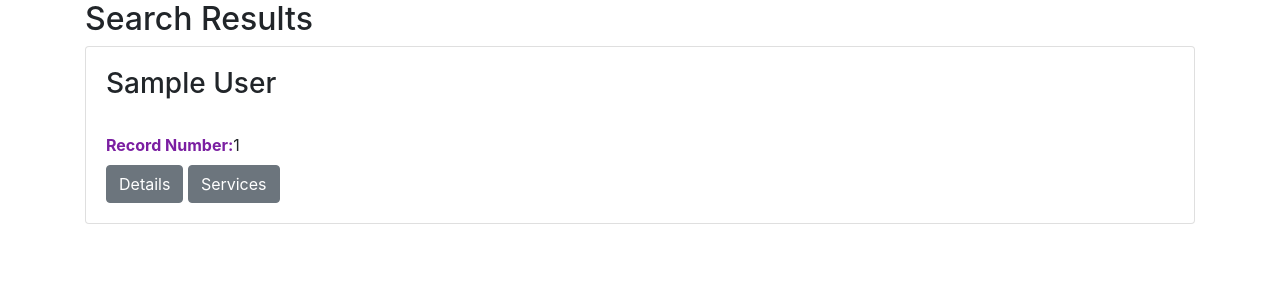
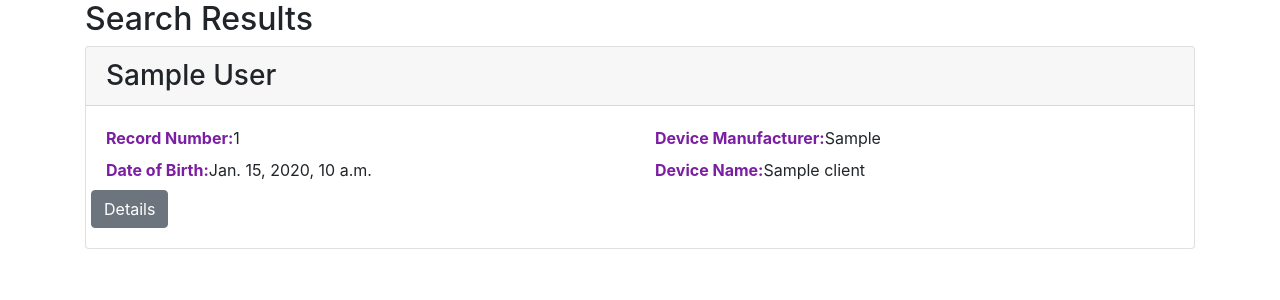
Before and after one commit to rogerhendricks/oos_django, a Django app: template client_oos/clients/templates/clients/client_search.html in a window 1280 px wide. Shown: the part 56-356 px from the top of the page. Run offline with Django 3.2, Linux system fonts and the light colour scheme; the template is opened without the code that fills it: most values are stand-ins (such as "Sample title", 1, 10 or a date in 2020); some libraries are stand-ins or nearby versions.

Commit message:
updated search results to match index

```diff
--- a/client_oos/clients/templates/clients/client_search.html
+++ b/client_oos/clients/templates/clients/client_search.html
@@ -4,13 +4,22 @@
         <h2>Search Results</h2>
         {% for client in results_list %}
         <div class="card">
+                <h3 class="card-header">{{client.first_name}} {{client.last_name}}</h3>
                 <div class="card-body">
-                <h3>{{client.first_name}} {{client.last_name}}</h3><br>
-                <label style="color: #7B1FA2; font-weight: bold;"> Record Number: </label>{{client.record_number}}
-                <div>
-                        <a class="btn btn-secondary" href="{% url 'client:client_detail' client.pk %}">Details</a>
-                        <a class="btn btn-secondary" href="#">Services</a>
-                </div>
+                        <div class="row">
+                                <div class="col">
+                                        <label style="color: #7B1FA2; font-weight: bold;"> Record Number: </label>{{client.record_number}} <br>
+                                        <label style="color: #7B1FA2; font-weight: bold;"> Date of Birth: </label>{{client.dob}}
+                                </div>
+                                <div class="col">
+                                        <label style="color: #7B1FA2; font-weight: bold;"> Device Manufacturer: </label>{{client.device_man}} <br>
+                                        <label style="color: #7B1FA2; font-weight: bold;"> Device Name: </label>{{client.device_name}}
+
+                                </div>
+                        </div>
+                        <div class="row">
+                                <a class="btn btn-secondary" href="{% url 'client:client_detail' client.pk %}">Details</a>
+                        </div>
                 </div>
         </div>
         {% endfor %}
--- a/client_oos/clients/templates/clients/index.html
+++ b/client_oos/clients/templates/clients/index.html
@@ -16,9 +16,9 @@
                                         <label style="color: #7B1FA2; font-weight: bold;"> Device Name: </label>{{client.device_name}}
                                 </div>
                         </div>
-                                <div class="row">
-                                        <a class="btn btn-secondary" href="{% url 'client:client_detail' client.pk %}">Details</a>
-                                </div>
+                        <div class="row">
+                                <a class="btn btn-secondary" href="{% url 'client:client_detail' client.pk %}">Details</a>
+                        </div>
                 </div>
         </div>
         {% endfor %}
```
